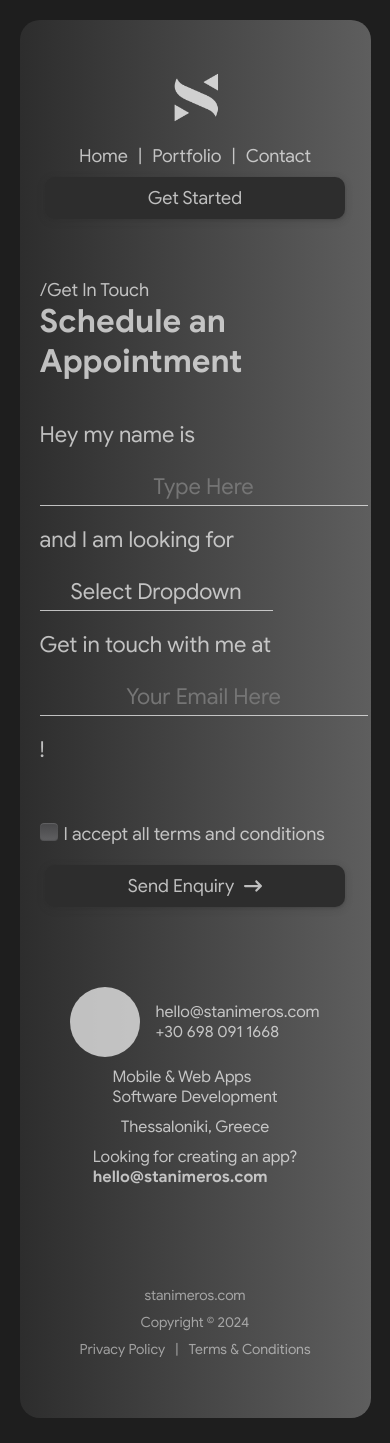
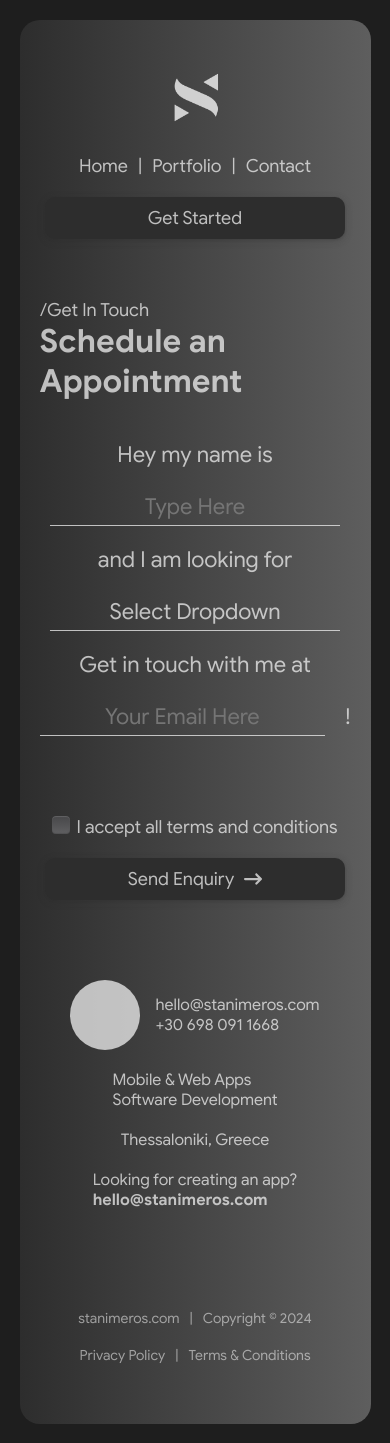
Before and after one commit to stanimeros/my-landing-page, a React (Vite) app: page /contact in a window 390 px wide. Built offline with nearby package versions, Linux system fonts and the light colour scheme.

Commit message:
mobile ui

```diff
--- a/src/pages/Contact.jsx
+++ b/src/pages/Contact.jsx
@@ -122,6 +122,7 @@ function Contact({GlobalState}) {
             </div>
             <div className='row'>
               <div>Get in touch with me at</div>
+              <div className='row no-wrap'>
                 <input
                   id='email'
                   name='email'
@@ -131,6 +132,7 @@ function Contact({GlobalState}) {
                 >
                 </input>
                 <div>!</div>
+              </div>
             </div>
           </div>
           <div className="row checkbox-wrapper-65">
--- a/src/styles/main.less
+++ b/src/styles/main.less
@@ -180,6 +180,8 @@ a.link{
   background-color: var(--clr-input);
   font-family: "GSans";
   border-bottom: 1px solid var(--clr-button-text);
+  width: 100%;
+  max-width: 250px;
 
   &::selection {
     color: var(--clr-background);
@@ -283,11 +285,21 @@ img{
   flex-wrap: wrap;
   align-items: center;
   gap: 10px;
+  box-sizing: border-box;
+  @media screen and (max-width:768px){
+    width: 100%;
+    justify-content: center;
+  }
+}
+
+.no-wrap{
+  flex-wrap: nowrap;
 }
 
 .mobile-column{
   @media screen and (max-width:768px){
     flex-direction: column;
+    gap: 20px;
   }
 }
 
--- a/src/widgets/Footer.jsx
+++ b/src/widgets/Footer.jsx
@@ -39,12 +39,15 @@ function Footer({GlobalState}) {
         <div className='box'></div>
       </div>
       <div className='copyright-bar row mobile-column'>
+        <span className='row no-wrap'>
           <div>
             <Link className='link' to="/">
               <Translator code={language} value="stanimeros.com"/>
             </Link>
           </div>
+          <div>|</div>
           <div>Copyright © 2024</div>
+        </span>
         <ul className='row'>
           <li>
             <Link className='link' to="/privacy-policy">
```
Lines whose indentation alone changed are shown as unchanged.
